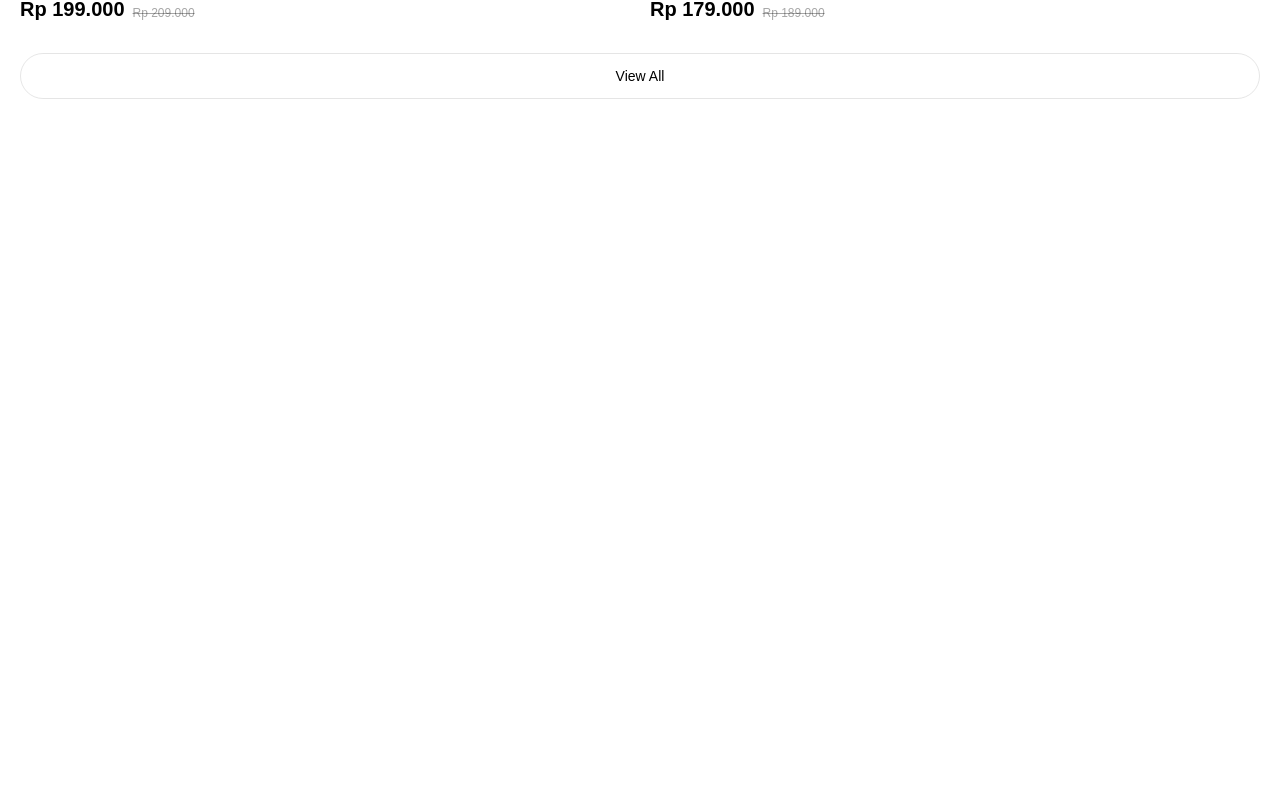
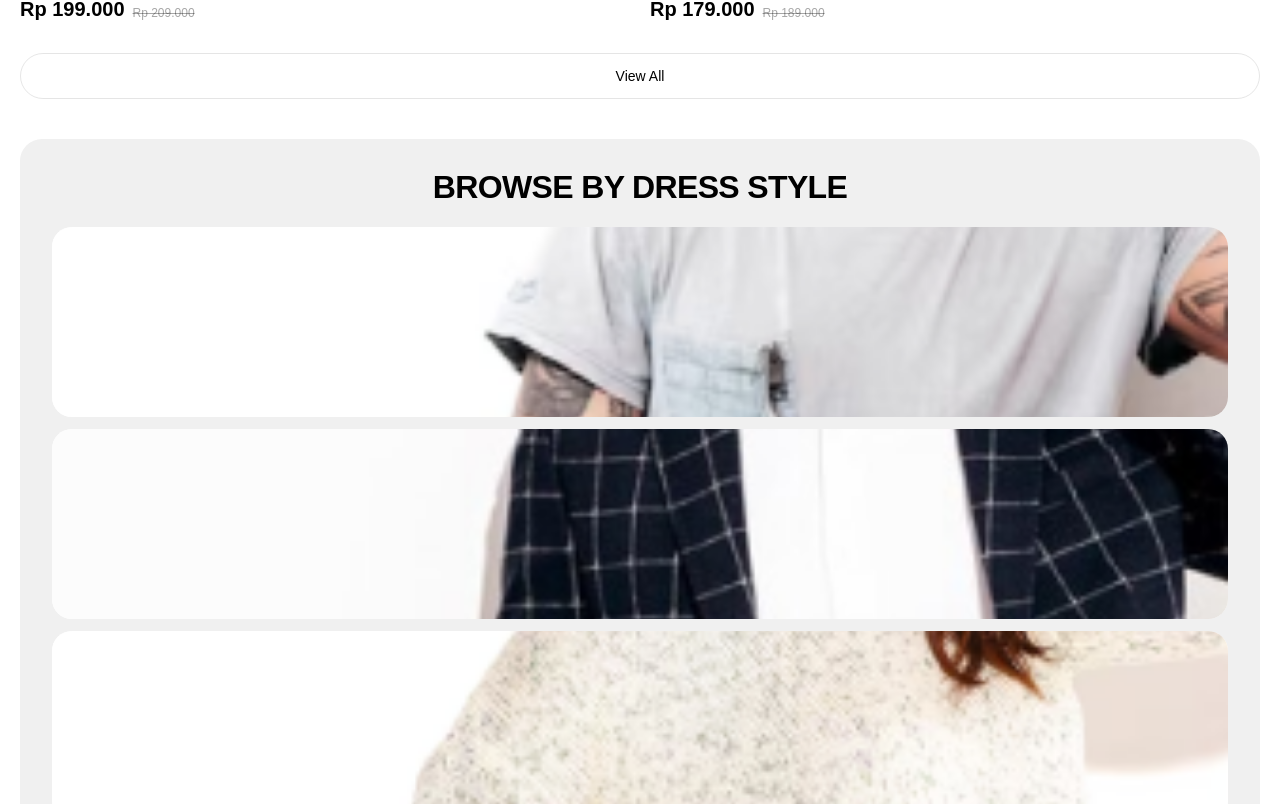
Before and after one commit to NgirfanulMangali/E-ecommerce-project, a React (Vite) app in the folder client/: page /register in a window 1280 px wide. Shown: the part 2476-3280 px from the top of the page. Before the commit the page ends 2615 px from the top, so only its background shows below. Built offline with nearby package versions, Linux system fonts and the light colour scheme.

Commit message:
Add CategorySection component and update App layout

```diff
--- a/client/src/App.tsx
+++ b/client/src/App.tsx
@@ -3,6 +3,7 @@ import Header from "./components/Header";
 import Hero from "./components/Hero";
 import NewArrivals from "./components/ NewArrivals";
 import TopSelling from "./components/TopSelling";
+import CategorySection from "./components/CategorySection";
 import SignupModal from "./components/SignupModal";
 
 function App() {
@@ -20,6 +21,7 @@ function App() {
       <Hero />
       <NewArrivals />
       <TopSelling />
+      <CategorySection />
 
       <SignupModal
         showForm={showForm}
--- /dev/null
+++ b/client/src/components/CategorySection.tsx
@@ -0,0 +1,41 @@
+import casualBanner from "../assets/resources/banner of casual.png";
+import formalBanner from "../assets/resources/banner of formal.png";
+import partyBanner from "../assets/resources/banner of party.png";
+import gymBanner from "../assets/resources/banner of gym.png";
+
+const categories = [
+  { id: 1, image: casualBanner },
+  { id: 2, image: formalBanner },
+  { id: 3, image: partyBanner },
+  { id: 4, image: gymBanner },
+];
+
+function CategorySection() {
+  return (
+    <section className="px-4 pb-10 bg-white">
+      <div className="max-w-[1240px] mx-auto rounded-[22px] bg-[#F0F0F0] p-5 sm:p-8">
+        <h2 className="text-center font-satoshi font-bold text-[32px] leading-[32px] tracking-[-0.02em]">
+          BROWSE BY DRESS STYLE
+        </h2>
+
+        <div className="mt-6 grid grid-cols-1 gap-3">
+          {categories.map((category) => (
+            <article
+              key={category.id}
+              className="relative h-[190px] rounded-[20px] bg-white overflow-hidden"
+            >
+
+              <img
+                src={category.image}
+                alt={category}
+                className="absolute inset-0 h-full w-full object-cover"
+              />
+            </article>
+          ))}
+        </div>
+      </div>
+    </section>
+  );
+}
+
+export default CategorySection;
```
